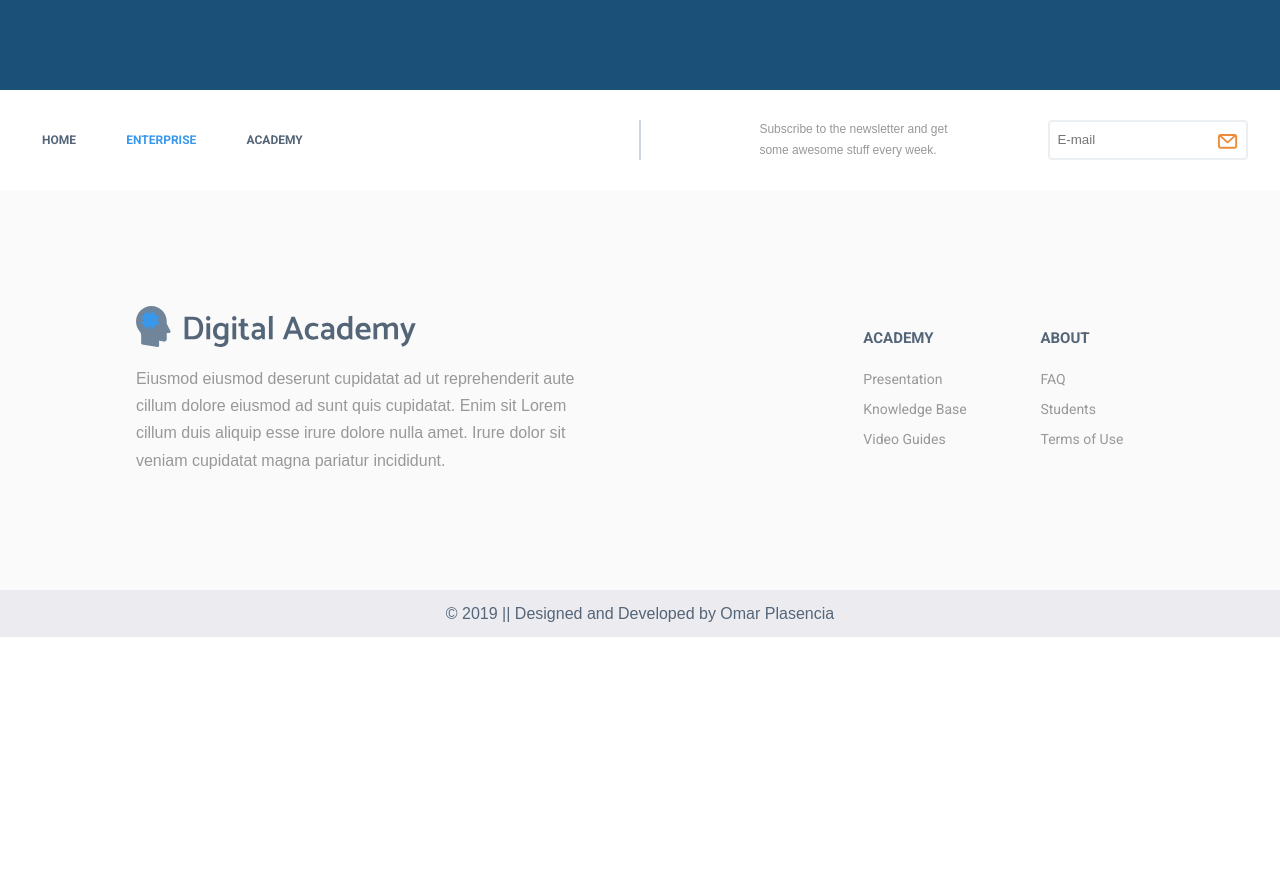
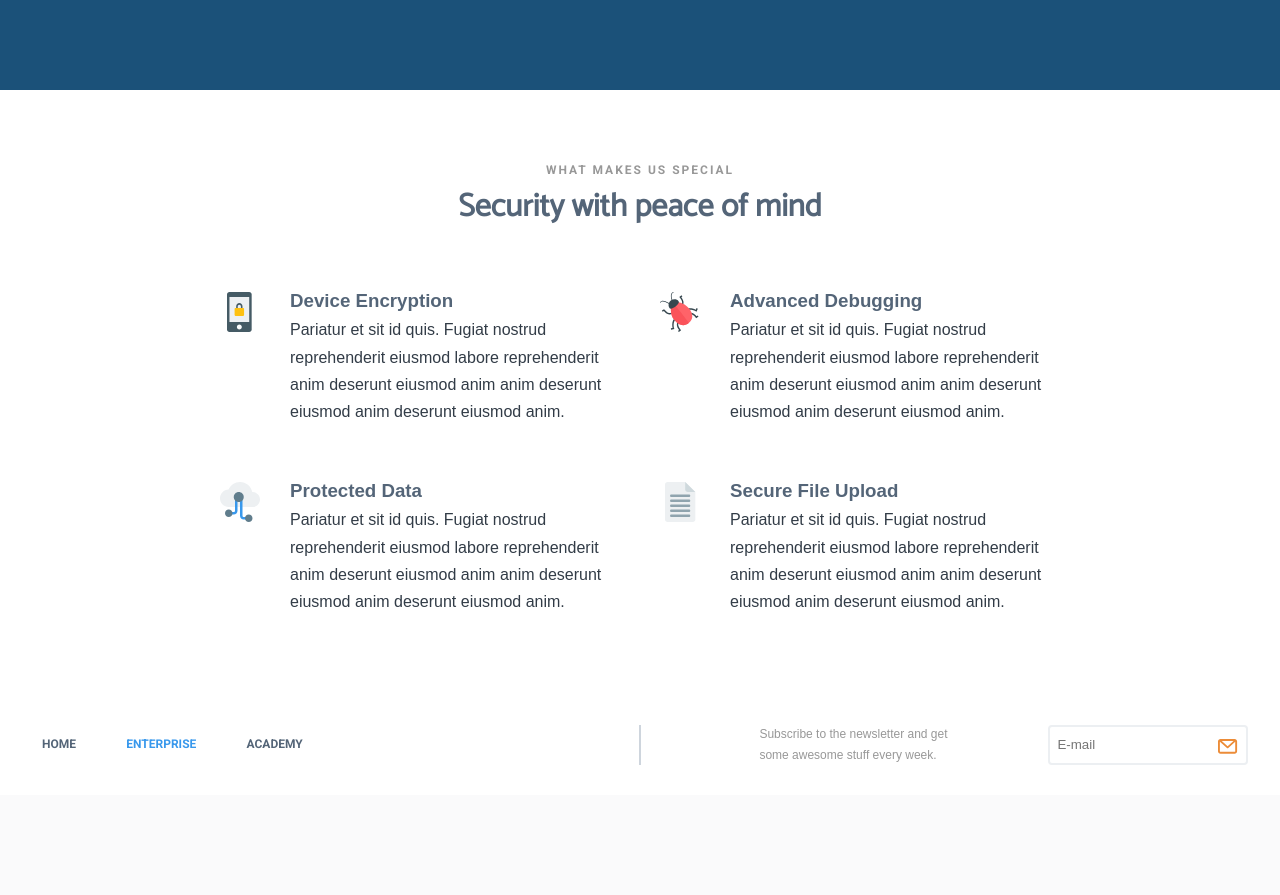
Before and after one commit to op1127/digital-academy, a Gatsby site: page /enterprise in a window 1280 px wide. Shown: the part 584-1479 px from the top of the page. Before the commit the page ends 1221 px from the top, so only its background shows below. Built offline with nearby package versions, Linux system fonts and the light colour scheme; Gatsby itself is replaced by a stand-in of ours.

Commit message:
enterprise features

```diff
--- a/src/pages/enterprise.js
+++ b/src/pages/enterprise.js
@@ -5,6 +5,7 @@ import SEO from '../components/seo'
 import Laptop from '../images/enterprise-screen.svg'
 
 import Hero from '../components/hero'
+import Features from '../partials/enterprise/features';
 
 const SecondPage = () => (
 	<Layout>
@@ -14,6 +15,7 @@ const SecondPage = () => (
 			img={Laptop}
 			heroClass="hero hero__bg-tertiary"
 		/>
+		<Features />
 	</Layout>
 )
 
--- a/src/partials/enterprise/features.js
+++ b/src/partials/enterprise/features.js
@@ -0,0 +1,76 @@
+import React from 'react'
+import Button from '../../components/button'
+import { Link } from 'gatsby'
+
+import Phone from '../../images/enterprise-phone.svg'
+import Bug from '../../images/enterprise-virus.svg'
+import Cloud from '../../images/cloud.svg'
+import File from '../../images/enterprise-file.svg'
+
+const Features = () => (
+	<section className="features-enterprise">
+		<div className="features-enterprise__container">
+			<p className="features-enterprise__subheading">what makes us special</p>
+			<h2 className="features-enterprise__heading">
+				Security with peace of mind
+			</h2>
+			<div className="ms-wrapper">
+				<div className="features-enterprise__group">
+					<div className="features-enterprise__item">
+						<img src={Phone} className="enterprise-phone"></img>
+
+						<div className="features-enterprise__item__text">
+							<h3>Device Encryption</h3>
+							<p>
+								Pariatur et sit id quis. Fugiat nostrud reprehenderit eiusmod
+								labore reprehenderit anim deserunt eiusmod anim anim deserunt
+								eiusmod anim deserunt eiusmod anim.
+							</p>
+						</div>
+					</div>
+
+					<div className="features-enterprise__item">
+						<img src={Bug}></img>
+
+						<div className="features-enterprise__item__text">
+							<h3>Advanced Debugging</h3>
+							<p>
+								Pariatur et sit id quis. Fugiat nostrud reprehenderit eiusmod
+								labore reprehenderit anim deserunt eiusmod anim anim deserunt
+								eiusmod anim deserunt eiusmod anim.
+							</p>
+						</div>
+					</div>
+
+					<div className="features-enterprise__item">
+						<img src={Cloud}></img>
+
+						<div className="features-enterprise__item__text">
+							<h3>Protected Data</h3>
+							<p>
+								Pariatur et sit id quis. Fugiat nostrud reprehenderit eiusmod
+								labore reprehenderit anim deserunt eiusmod anim anim deserunt
+								eiusmod anim deserunt eiusmod anim.
+							</p>
+						</div>
+					</div>
+
+					<div className="features-enterprise__item">
+						<img src={File} className="enterprise-file"></img>
+
+						<div className="features-enterprise__item__text">
+							<h3>Secure File Upload</h3>
+							<p>
+								Pariatur et sit id quis. Fugiat nostrud reprehenderit eiusmod
+								labore reprehenderit anim deserunt eiusmod anim anim deserunt
+								eiusmod anim deserunt eiusmod anim.
+							</p>
+						</div>
+					</div>
+				</div>
+			</div>
+		</div>
+	</section>
+)
+
+export default Features
--- /dev/null
+++ b/src/styles/partials/enterprise/_features.scss
@@ -0,0 +1,77 @@
+.features-enterprise {
+
+    &__container {
+
+        @include grid;
+    }
+
+    &__heading {
+        grid-column: 1 / 13;
+        grid-row: 2 / 3;
+        justify-self: center;
+
+        @include heading-style;
+    }
+
+    &__subheading {
+        grid-column: 1 / 13;
+        grid-row: 1 / 2;
+        justify-self: center;
+        margin-top: 7rem;
+
+        @include subheading-style;
+    }
+
+    &__group {
+        display: flex;
+        flex-wrap: wrap;
+
+        width: 88rem;
+        height: 38rem;
+
+        margin-bottom: 5rem;
+
+        @include respond(tab-port) {
+            height: 76rem;
+            width: 44rem;
+        }
+
+    }
+
+    &__item {
+        width: 40rem;
+        height: 15rem;
+        margin: 2rem;
+        display: flex;
+        justify-content: space-between;
+
+        h3 {
+            color: $color-heading;
+        }
+
+        img {
+            height: 4rem;
+            margin-top: .7rem;
+        }
+
+        &__text {
+            width: 33rem;
+        }
+    }
+
+}
+
+.ms-wrapper {
+    grid-column: 1 / 13;
+    grid-row: 3 / 4;
+    justify-self: center;
+    margin-top: 3rem;
+}
+
+.enterprise-phone {
+    margin-left: .7rem;
+}
+
+.enterprise-file {
+    margin-left: .5rem;
+}
```
Also changed, not shown: src/partials/home/features.js (+9 -9 lines), src/styles/_abstracts.scss (+37 -30 lines), src/styles/components/_hero.scss (+6 -5 lines), src/styles/partials/__partials-dir.scss (+7 -5 lines), src/styles/partials/home/_features.scss (+2 -8 lines), src/styles/partials/home/_testimonials.scss (+3 -6 lines), src/styles/styles.css, src/styles/styles.prefix.css, 2 other files.
